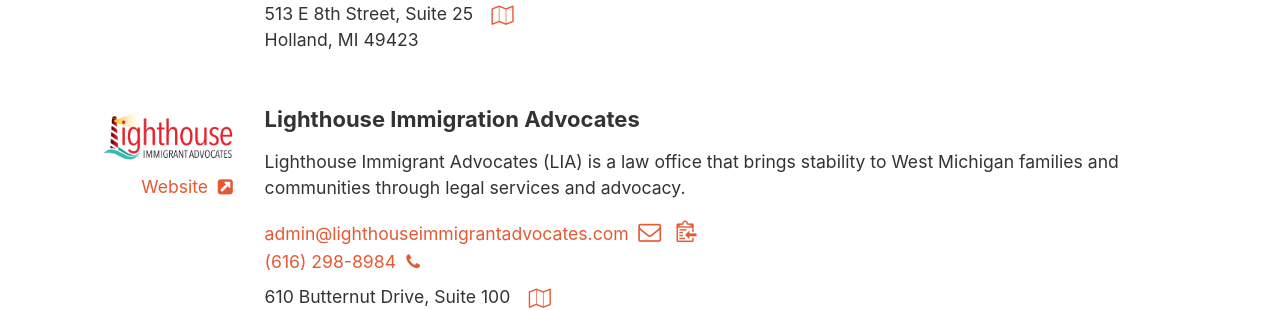
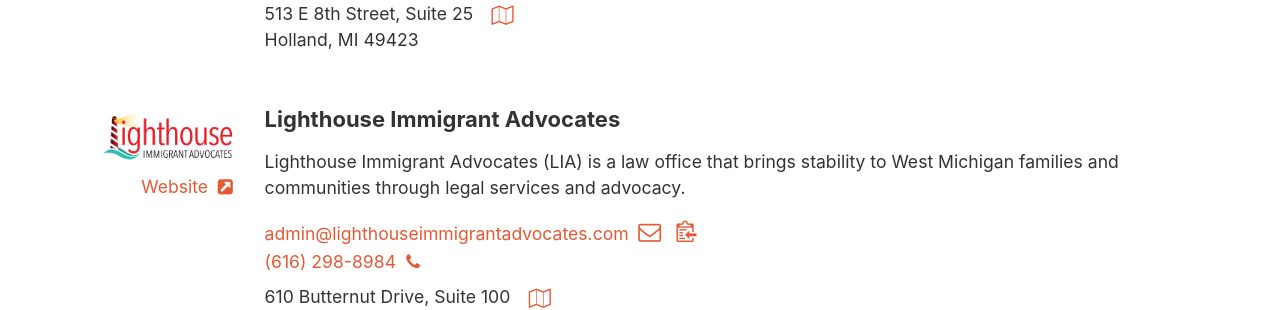
Before and after one commit to andrewbredow/hollandloves, a Jekyll site: the page built from index.html, in a window 1280 px wide and 900 px high, scrolled down 2967 px. Shown: the part 154-464 px from the top of the window. Built offline with Jekyll 4.4.1, drawn with Linux system fonts in a browser that asks for light colours; comment, search, counter and statistics services are not loaded.

Commit message:
Fix a typo

```diff
--- a/_data/organizations.yml
+++ b/_data/organizations.yml
@@ -182,7 +182,7 @@
   causes:
     - poverty
 
-- name: Lighthouse Immigration Advocates
+- name: Lighthouse Immigrant Advocates
   description: >
     Lighthouse Immigrant Advocates (LIA) is a law office that brings stability to West Michigan families and communities through legal services and advocacy.
   website: "http://lighthouseimmigrantadvocates.com"
```
